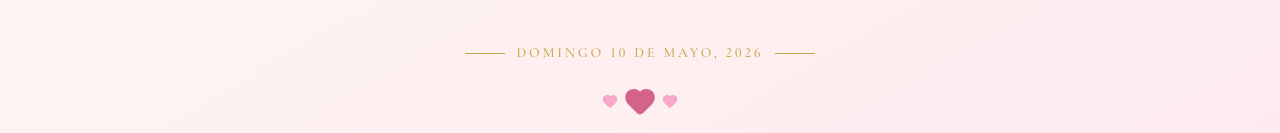
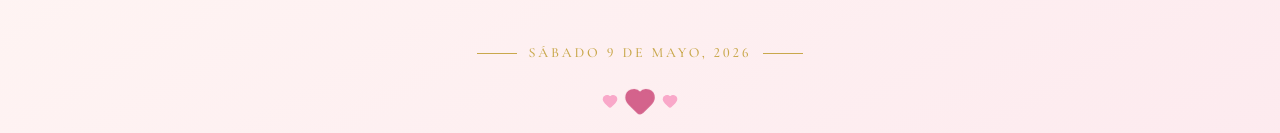
Before and after one commit to Korefer87/dia-de-las-madres, a React (Vite) app: page / in a window 1280 px wide. Shown: the part 493-626 px from the top of the page. Built offline with nearby package versions, Linux system fonts and the light colour scheme.

Commit message:
fix: corregir fecha a Sábado 9 de Mayo
Co-Authored-By: Claude Sonnet 4.6 <noreply@anthropic.com>

```diff
--- a/src/App.tsx
+++ b/src/App.tsx
@@ -205,7 +205,7 @@ export default function App() {
         >
           <div className="h-px w-10 bg-gold" />
           <p className="font-elegant text-gold font-medium tracking-[0.2em] uppercase text-sm">
-            Domingo 10 de Mayo, 2026
+            Sábado 9 de Mayo, 2026
           </p>
           <div className="h-px w-10 bg-gold" />
         </motion.div>
@@ -399,7 +399,7 @@ export default function App() {
           Con todo nuestro amor
         </p>
         <p className="font-elegant text-mist text-xl mt-1">La Familia Ramos</p>
-        <p className="font-elegant text-mist/50 text-sm mt-5">10 de Mayo, 2026 · Cocula, Jalisco</p>
+        <p className="font-elegant text-mist/50 text-sm mt-5">9 de Mayo, 2026 · Cocula, Jalisco</p>
       </footer>
     </div>
   );
```
